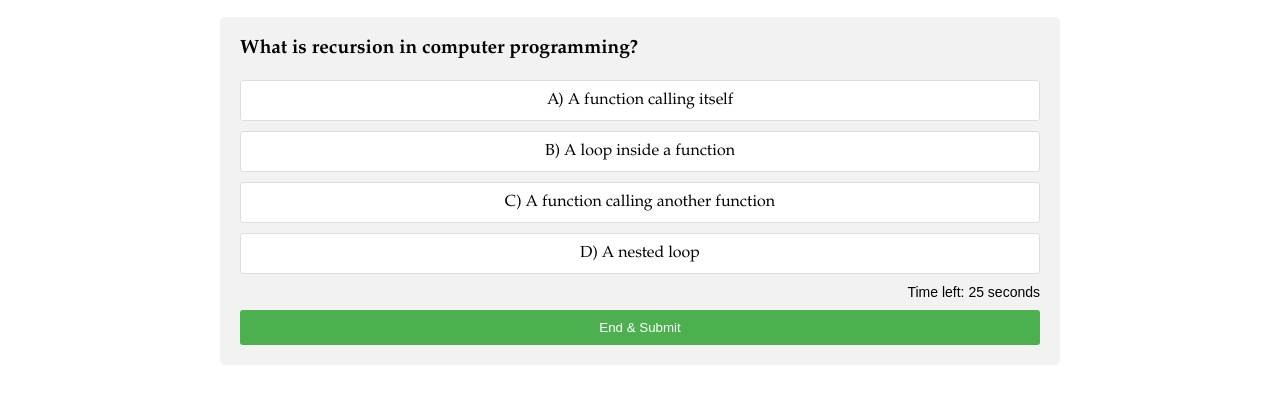
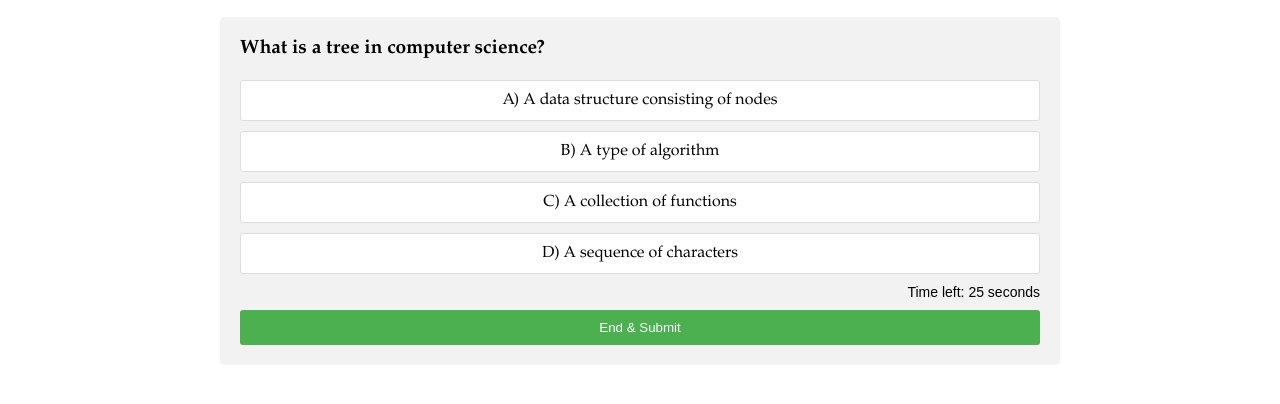
Before and after one commit to nobodie0raj/DSA-Challenge-Creator-s-Community, a plain HTML site: page TechQuiz-main/Quiz E-Commerce/quiz 16.html in a window 1280 px wide. Shown: the part 138-542 px from the top of the page. Drawn offline with Linux system fonts and the light colour scheme.

Commit message:
Update quiz 16.html

```diff
--- a/TechQuiz-main/Quiz E-Commerce/quiz 16.html
+++ b/TechQuiz-main/Quiz E-Commerce/quiz 16.html
@@ -1,7 +1,7 @@
 <!DOCTYPE html>
 <html>
 <head>
-  <title> Recursion Function </title>
+  <title> Tree Traversal Techniques </title>
   <style>
 
     #loader {
@@ -240,100 +240,104 @@ font-family: "Palatino Linotype", serif;
       }, 1000);
     });
 
-const questions = [
+ const questions = [
   {
-    question: "What is recursion in computer programming?",
-    options: ["A) A function calling itself", "B) A loop inside a function", "C) A function calling another function", "D) A nested loop"],
-    answer: "A) A function calling itself",
+    question: "What is a tree in computer science?",
+    options: ["A) A data structure consisting of nodes", "B) A type of algorithm", "C) A collection of functions", "D) A sequence of characters"],
+    answer: "A) A data structure consisting of nodes",
     timer: 30
   },
   {
-    question: "What is the base case in recursion?",
-    options: ["A) The condition for the loop to end", "B) The starting point of the function", "C) The condition where the function stops calling itself", "D) The default value of the function"],
-    answer: "C) The condition where the function stops calling itself",
+    question: "What is the root node in a tree?",
+    options: ["A) The node with no parent", "B) The node with the most children", "C) The node with the highest value", "D) The node with the lowest value"],
+    answer: "A) The node with no parent",
     timer: 30
   },
   {
-    question: "Which of the following is an example of a recursive function?",
-    options: ["A) function factorial(n) { if (n <= 1) return 1; return n * factorial(n - 1); }", "B) function sum(a, b) { return a + b; }", "C) function multiply(a, b) { return a * b; }", "D) function loop(n) { for (let i = 0; i < n; i++) { console.log(i); } }"],
-    answer: "A) function factorial(n) { if (n <= 1) return 1; return n * factorial(n - 1); }",
+    question: "What is an edge in a tree?",
+    options: ["A) A link between two nodes", "B) A node with no children", "C) A node with two parents", "D) A node with no parent"],
+    answer: "A) A link between two nodes",
     timer: 30
   },
   {
-    question: "What is the purpose of the base case in a recursive function?",
-    options: ["A) To initialize variables", "B) To perform the recursive call", "C) To terminate the recursive calls", "D) To print the result"],
-    answer: "C) To terminate the recursive calls",
+    question: "What is a leaf node?",
+    options: ["A) A node with no children", "B) A node with one child", "C) A node with two children", "D) A node with a parent"],
+    answer: "A) A node with no children",
     timer: 30
   },
   {
-    question: "Which of the following problems can be solved using recursion?",
-    options: ["A) Factorial of a number", "B) Finding the nth Fibonacci number", "C) Tower of Hanoi", "D) All of the above"],
+    question: "Which of the following is a type of tree traversal?",
+    options: ["A) In-order", "B) Pre-order", "C) Post-order", "D) All of the above"],
     answer: "D) All of the above",
     timer: 30
   },
   {
-    question: "What is the output of the following code: function factorial(n) { if (n <= 1) return 1; return n * factorial(n - 1); } factorial(5);",
-    options: ["A) 24", "B) 120", "C) 720", "D) 6"],
-    answer: "B) 120",
+    question: "In in-order traversal, in which order are the nodes visited?",
+    options: ["A) Left, Root, Right", "B) Root, Left, Right", "C) Left, Right, Root", "D) Right, Root, Left"],
+    answer: "A) Left, Root, Right",
     timer: 30
   },
   {
-    question: "In the context of recursion, what is a stack overflow?",
-    options: ["A) When the recursion doesn't terminate", "B) When the recursion runs too quickly", "C) When there are too many recursive calls and the stack memory is exhausted", "D) When the base case is not defined"],
-    answer: "C) When there are too many recursive calls and the stack memory is exhausted",
+    question: "In pre-order traversal, in which order are the nodes visited?",
+    options: ["A) Root, Left, Right", "B) Left, Root, Right", "C) Left, Right, Root", "D) Right, Root, Left"],
+    answer: "A) Root, Left, Right",
     timer: 30
   },
   {
-    question: "What is the result of calling the following function: function fibonacci(n) { if (n <= 1) return n; return fibonacci(n - 1) + fibonacci(n - 2); } fibonacci(4);",
-    options: ["A) 1", "B) 2", "C) 3", "D) 5"],
-    answer: "C) 3",
+    question: "In post-order traversal, in which order are the nodes visited?",
+    options: ["A) Left, Right, Root", "B) Root, Left, Right", "C) Left, Root, Right", "D) Right, Root, Left"],
+    answer: "A) Left, Right, Root",
     timer: 30
   },
   {
-    question: "Which of the following is true about recursion?",
-    options: ["A) It can sometimes lead to stack overflow", "B) It always uses more memory than iteration", "C) It is never used in practical applications", "D) It is slower than iterative solutions"],
-    answer: "A) It can sometimes lead to stack overflow",
+    question: "What is the purpose of tree traversal?",
+    options: ["A) To visit all nodes in a specific order", "B) To delete nodes", "C) To update nodes", "D) To search for a specific node"],
+    answer: "A) To visit all nodes in a specific order",
     timer: 30
   },
   {
-    question: "What is tail recursion?",
-    options: ["A) A recursive function where the recursive call is the last operation in the function", "B) A recursive function that never terminates", "C) A recursive function that calls itself more than once", "D) A recursive function with a very large number of recursive calls"],
-    answer: "A) A recursive function where the recursive call is the last operation in the function",
+    question: "What is a binary tree?",
+    options: ["A) A tree where each node has at most two children", "B) A tree where each node has at most one child", "C) A tree where each node has three children", "D) A tree with only one node"],
+    answer: "A) A tree where each node has at most two children",
     timer: 30
   },
   {
-    question: "Consider the following function: function countDown(n) { if (n <= 0) { console.log('Done'); return; } console.log(n); countDown(n - 1); } What will be the output of countDown(3)?",
-    options: ["A) 3 2 1 0", "B) 3 2 1 Done", "C) 3 2 1", "D) Done"],
-    answer: "B) 3 2 1 Done",
+    question: "Which of the following algorithms is used for tree traversal?",
+    options: ["A) Depth-First Search (DFS)", "B) Breadth-First Search (BFS)", "C) Both A and B", "D) None of the above"],
+    answer: "C) Both A and B",
     timer: 30
   },
   {
-    question: "Which of the following is a disadvantage of recursion?",
-    options: ["A) It can be more difficult to understand", "B) It can use more memory due to the call stack", "C) It can be slower for large inputs", "D) All of the above"],
-    answer: "D) All of the above",
+    question: "What is the difference between DFS and BFS in tree traversal?",
+    options: ["A) DFS explores as far as possible along each branch before backtracking; BFS explores all neighbors at the present depth prior to moving on to nodes at the next depth level", "B) BFS explores as far as possible along each branch before backtracking; DFS explores all neighbors at the present depth prior to moving on to nodes at the next depth level", "C) DFS and BFS are the same", "D) None of the above"],
+    answer: "A) DFS explores as far as possible along each branch before backtracking; BFS explores all neighbors at the present depth prior to moving on to nodes at the next depth level",
     timer: 30
   },
   {
-    question: "In the context of recursion, what is a 'recursive case'?",
-    options: ["A) The case where the function calls itself", "B) The case where the function returns a value", "C) The case where the function terminates", "D) The case where the function throws an error"],
-    answer: "A) The case where the function calls itself",
+    question: "What is the time complexity of DFS in a tree with n nodes?",
+    options: ["A) O(n)", "B) O(log n)", "C) O(n^2)", "D) O(1)"],
+    answer: "A) O(n)",
     timer: 30
   },
   {
-    question: "What is the result of calling the following function: function sum(n) { if (n <= 0) return 0; return n + sum(n - 1); } sum(4);",
-    options: ["A) 10", "B) 6", "C) 4", "D) 0"],
-    answer: "A) 10",
+    question: "What is the time complexity of BFS in a tree with n nodes?",
+    options: ["A) O(n)", "B) O(log n)", "C) O(n^2)", "D) O(1)"],
+    answer: "A) O(n)",
     timer: 30
   },
   {
-    question: "Why is it important to define a base case in a recursive function?",
-    options: ["A) To avoid infinite recursion", "B) To ensure the function runs faster", "C) To make the function easier to read", "D) To use less memory"],
-    answer: "A) To avoid infinite recursion",
+    question: "Which of the following is true about binary search trees (BST)?",
+    options: ["A) The left subtree of a node contains only nodes with keys less than the node's key", "B) The right subtree of a node contains only nodes with keys greater than the node's key", "C) Both A and B", "D) None of the above"],
+    answer: "C) Both A and B",
+    timer: 30
+  },
+  {
+    question: "What is the output of the following in-order traversal of a binary search tree? 10, 5, 1, 7, 40, 50",
+    options: ["A) 1, 5, 7, 10, 40, 50", "B) 10, 5, 1, 7, 40, 50", "C) 50, 40, 10, 7, 5, 1", "D) 7, 5, 10, 50, 40, 1"],
+    answer: "A) 1, 5, 7, 10, 40, 50",
     timer: 30
   }
 ];
-
-
 
 let currentQuestionIndex = 0;
     let score = 0;
```
